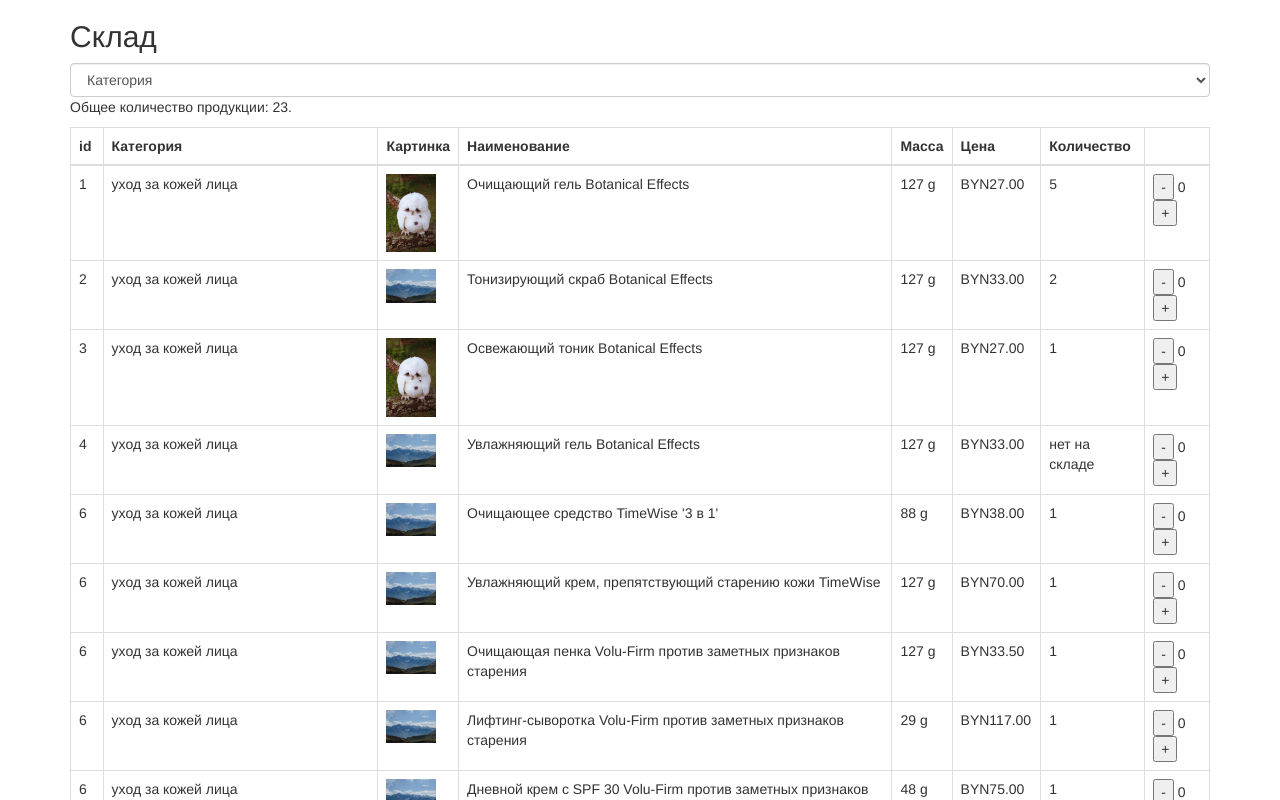
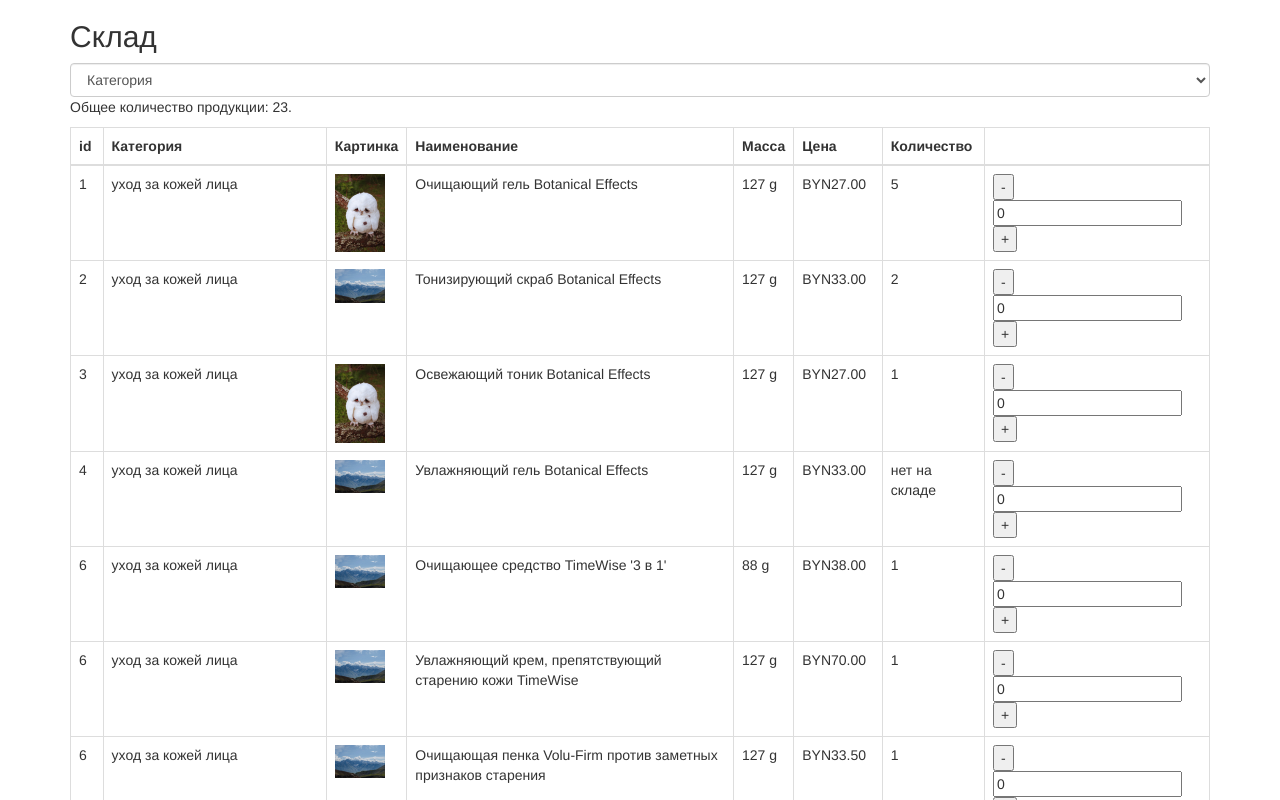
Before and after one commit to AlenaBelokurskaya/marykay, an Angular app: page / in a window 1280 px wide. Shown: the top 800 px of the page. Built offline with nearby package versions, Linux system fonts and the light colour scheme.

Commit message:
add input

```diff
--- a/src/app/app.component.html
+++ b/src/app/app.component.html
@@ -30,7 +30,7 @@
     <td>
       <div class="select-quantity">
         <button class="decrease" (click)="downQuantity(item)">-</button>
-        {{item.quantity}}
+        <input class="number" type="text" [(ngModel)]="item.quantity">
         <button class="increase" (click)="upQuantity(item)">+</button>
       </div>
     </td>
```
